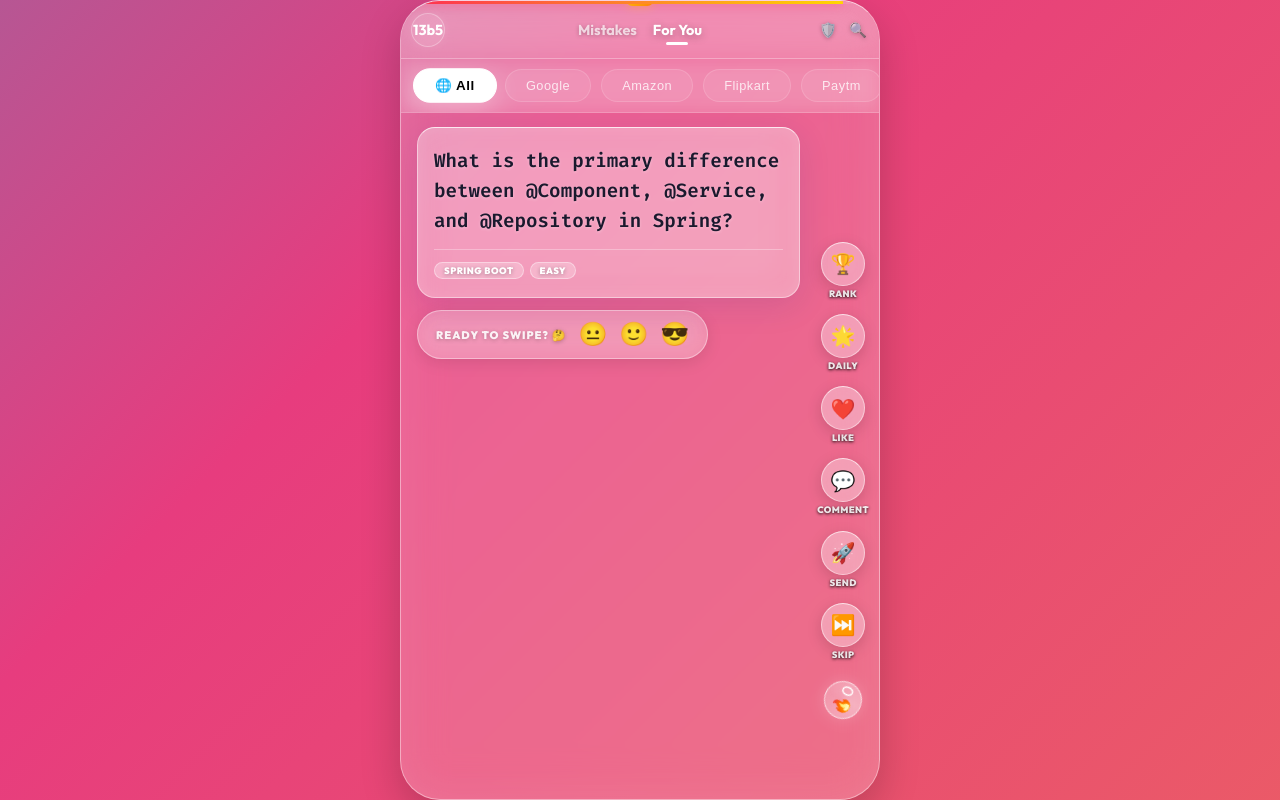
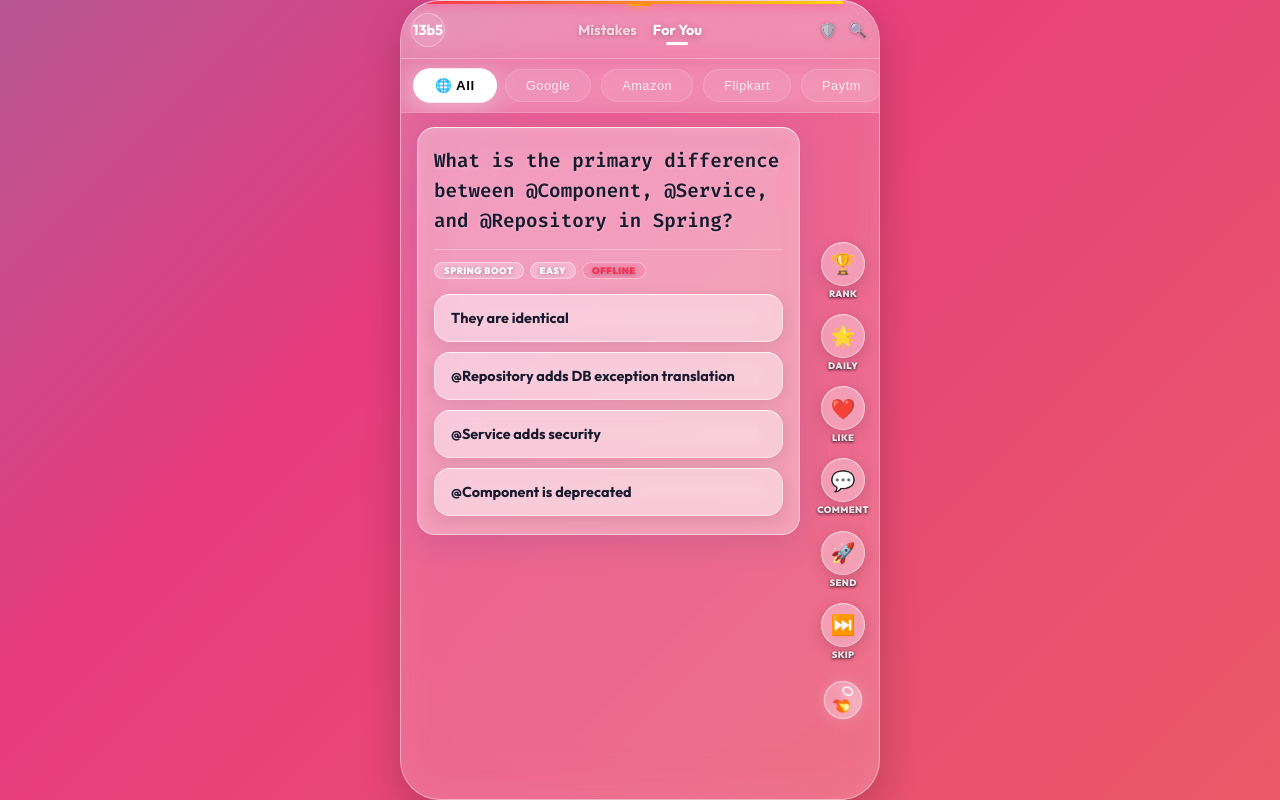
Before and after one commit to raviattrash-pro/thinkswipe, a React (Vite) app in the folder Interview_App/frontend/: page / in a window 1280 px wide. Built offline with nearby package versions, Linux system fonts and the light colour scheme; no server answers.

Commit message:
MCQ question in offine mode

```diff
--- a/Interview_App/frontend/src/App.jsx
+++ b/Interview_App/frontend/src/App.jsx
@@ -413,6 +413,7 @@ function App() {
                   <span>{currentQuestion?.category}</span>
                   <span>{currentQuestion?.difficulty}</span>
                   {currentQuestion?.company && <span className="company-tag">🏢 {currentQuestion.company}</span>}
+                  {offlineMode && <span className="offline-tag">OFFLINE</span>}
                 </div>
 
                 {currentQuestion?.type === "CODE" && (
@@ -420,6 +421,27 @@ function App() {
                     initialCode={currentQuestion.options}
                     onAnswerChange={setAnswer}
                   />
+                )}
+
+                {currentQuestion?.type === "MCQ" && currentQuestion?.options && (
+                  <div className="mcq-container" style={{ marginTop: '15px' }}>
+                    {(typeof currentQuestion.options === "string"
+                      ? currentQuestion.options.split(",")
+                      : currentQuestion.options
+                    ).map((opt, i) => (
+                      <button
+                        key={i}
+                        className={`choice-chip ${answer === opt ? "active glow-cyan" : ""}`}
+                        onClick={() => {
+                          setAnswer(opt);
+                          triggerHaptic(15);
+                          playSound("ding");
+                        }}
+                      >
+                        {opt}
+                      </button>
+                    ))}
+                  </div>
                 )}
               </div>
             ) : (
@@ -460,7 +482,7 @@ function App() {
             )}
 
             <div className="input-section">
-              {result.score === null && currentQuestion?.type !== "CODE" && (
+              {result.score === null && currentQuestion?.type !== "CODE" && currentQuestion?.type !== "MCQ" && (
                 confidence === null ? (
                   <div className="confidence-selector">
                     <p>Ready to swipe? 🤔</p>
```
